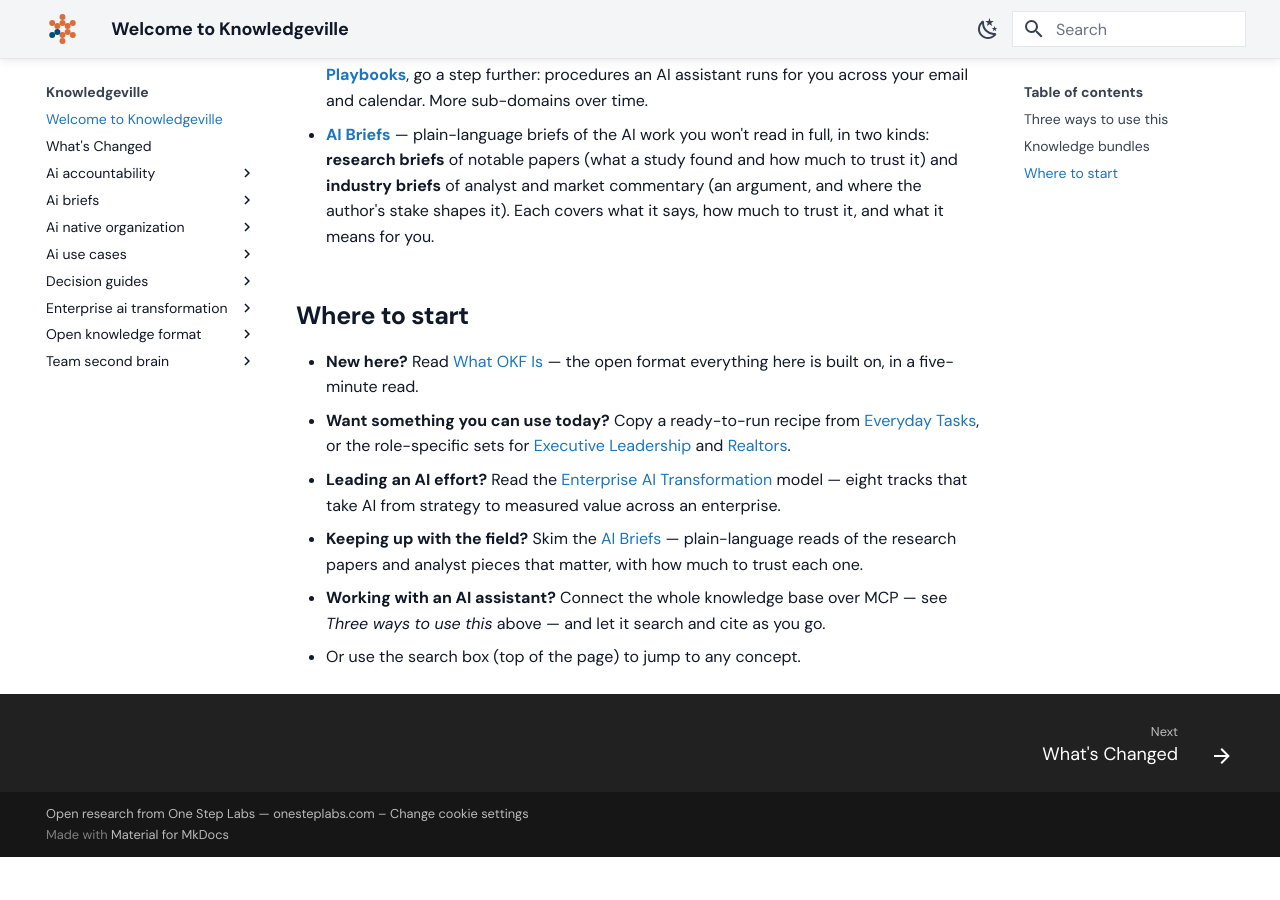
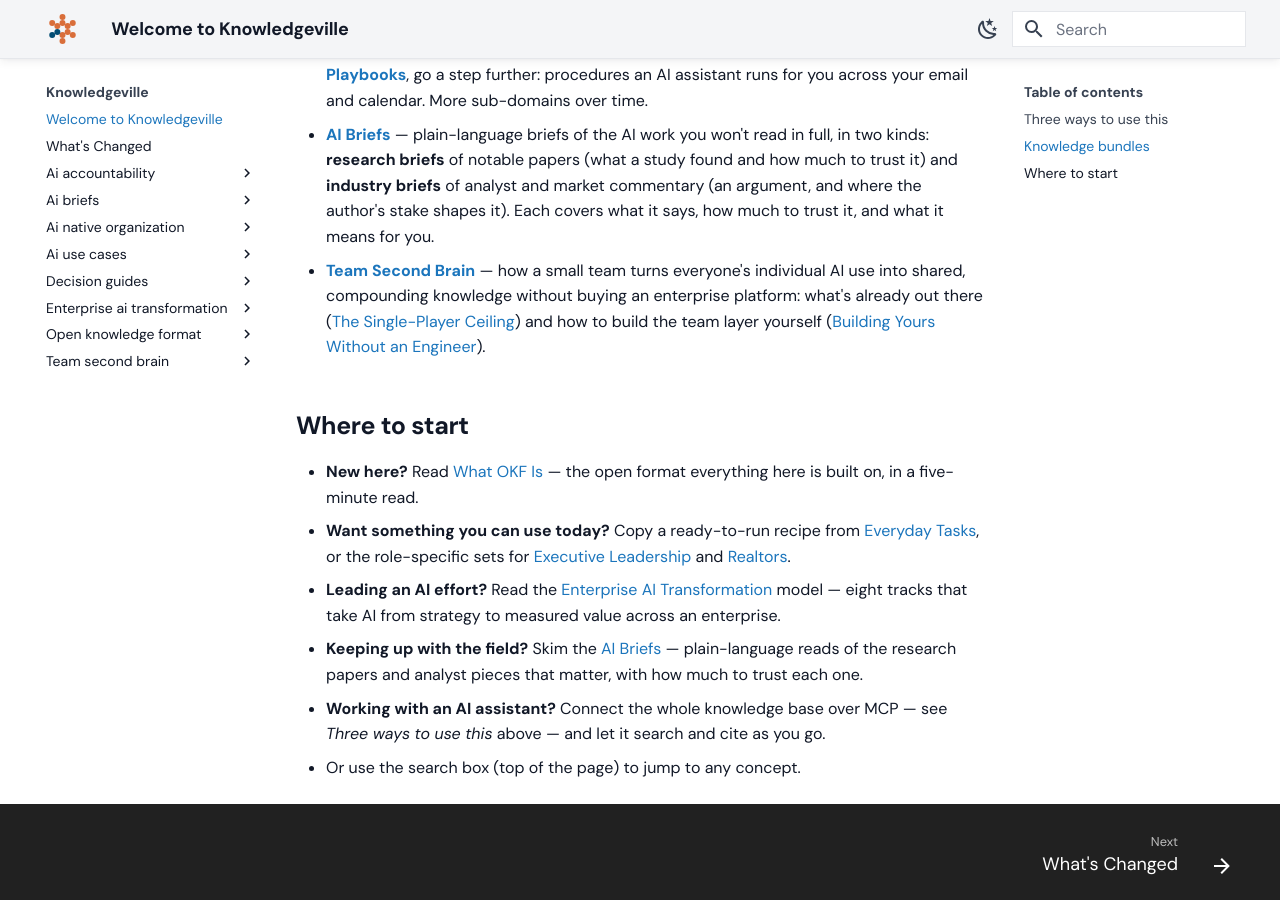
Before and after one commit to grandaha/knowledgeville, an MkDocs documentation site: the page built from published/index.md, in a window 1280 px wide and 900 px high, scrolled down 1742 px. Built offline with MkDocs 1.6.1 and Material for MkDocs 9.7.7, drawn with Linux system fonts in a browser that asks for light colours; some web fonts are replaced; before the commit the page ends 2599 px from its top, so only the background shows below that.

Commit message:
Publish: sync content from workspace

```diff
--- a/published/index.md
+++ b/published/index.md
@@ -79,6 +79,11 @@ Licensed [CC BY 4.0](https://creativecommons.org/licenses/by/4.0/) — free to u
   the author's stake shapes it). Each covers what it says, how much to trust it, and what it
   means for you.
 
+- **[Team Second Brain](/team-second-brain/index.md)** — how a small team turns everyone's
+  individual AI use into shared, compounding knowledge without buying an enterprise platform:
+  what's already out there ([The Single-Player Ceiling](/team-second-brain/01-the-single-player-ceiling.md))
+  and how to build the team layer yourself ([Building Yours Without an Engineer](/team-second-brain/02-building-yours-without-an-engineer.md)).
+
 ## Where to start
 
 - **New here?** Read [What OKF Is](/open-knowledge-format/what-okf-is.md) — the open format everything here is built on, in a five-minute read.
```
